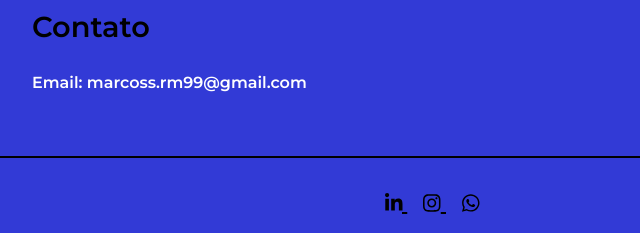
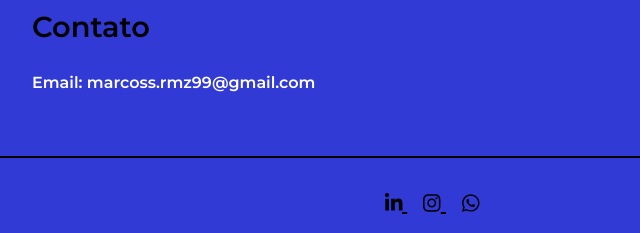
Before and after one commit to Marcosrs11/site, a plain HTML site: page index.html in a window 1280 px wide. Shown: the part 1089-1322 px from the top of the page, 208-848 px from the left. Drawn offline with nearby package versions, Linux system fonts and the light colour scheme.

Commit message:
Update index.html

```diff
--- a/index.html
+++ b/index.html
@@ -56,7 +56,7 @@
 
     <section id="contato" class="fade-in" data-aos="flip-left">
       <h2>Contato</h2>
-      <p>Email: marcoss.rm99@gmail.com</p>
+      <p>Email: marcoss.rmz99@gmail.com</p>
     </section>
   </main>
 
```
